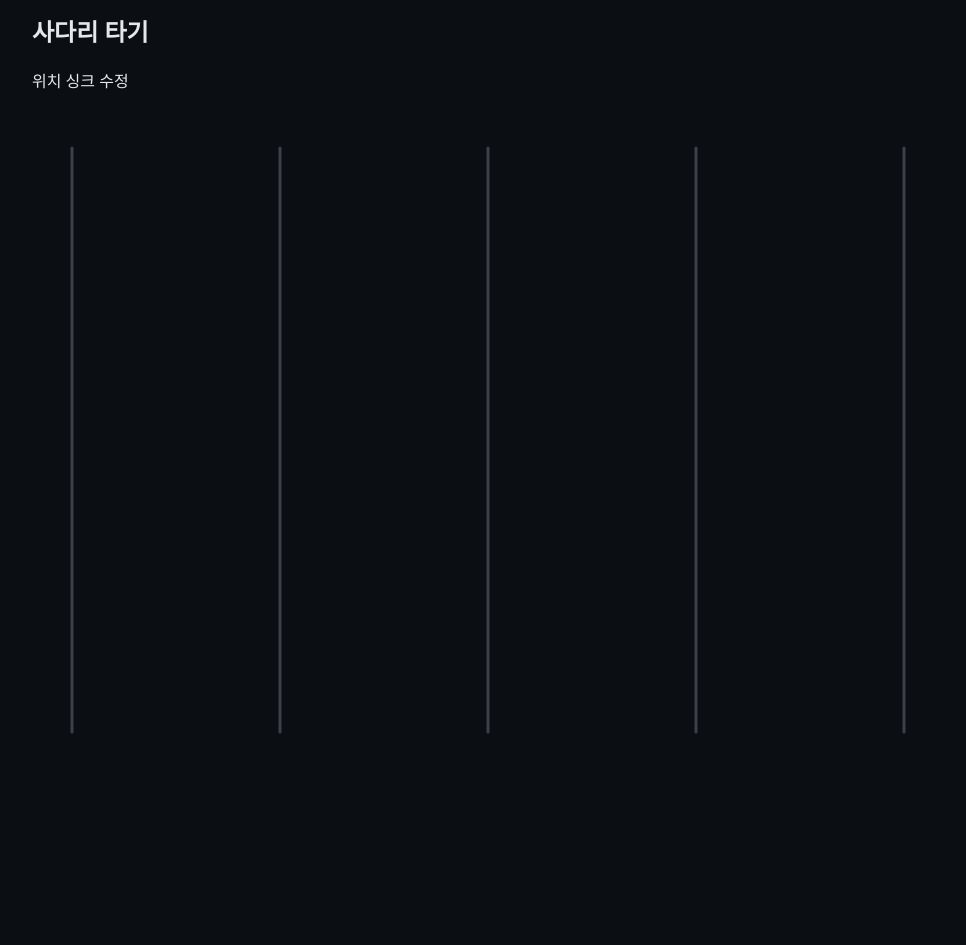
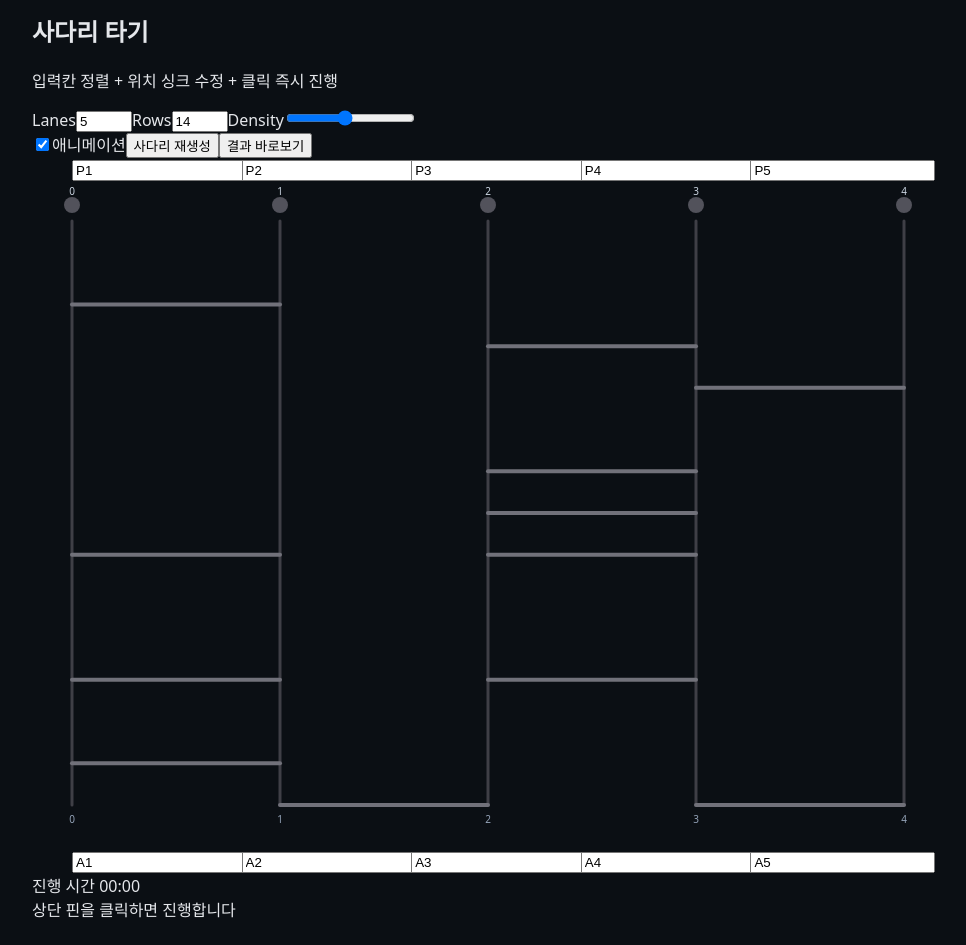
Before and after one commit to rudtn668/webgame-collection, a Next.js app: page /games/ladder in a window 1280 px wide. Shown: the part 120-1065 px from the top of the page, without its empty margins (152-1118 px from the left). Before the commit the page ends 921 px from the top, so only its background shows below. Built offline with nearby package versions, Linux system fonts and the light colour scheme.

Commit message:
Update page.tsx

```diff
--- a/app/games/ladder/page.tsx
+++ b/app/games/ladder/page.tsx
@@ -9,39 +9,32 @@ import { usePathname } from 'next/navigation'
 // =========================
 function TopNav() {
   const pathname = usePathname()
-  const [open, setOpen] = useState(false)
-  useEffect(() => setOpen(false), [pathname])
-
   const navItems = [
     { href: '/', label: 'Home' },
     { href: '/games', label: 'Games' },
     { href: '/games/ladder', label: 'Ladder' },
   ]
-
   return (
     <div className="sticky top-0 z-50 w-full">
-      <div className="pointer-events-none absolute inset-0 bg-gradient-to-b from-black/5 to-transparent" />
-      <nav className="mx-auto max-w-6xl rounded-b-2xl border border-neutral-800/60 bg-neutral-900/70 backdrop-blur supports-[backdrop-filter]:bg-neutral-900/50">
+      <nav className="mx-auto max-w-6xl border-b border-neutral-800 bg-neutral-900/70 backdrop-blur">
         <div className="flex items-center justify-between px-4 py-3">
           <Link href="/" className="group inline-flex items-center gap-2">
             <div className="h-8 w-8 rounded-xl bg-gradient-to-br from-indigo-500 to-fuchsia-500" />
             <span className="text-lg font-semibold tracking-tight text-white">Webgame Collection</span>
           </Link>
-          <div className="hidden items-center gap-1 md:flex">
+          <div className="flex items-center gap-1">
             {navItems.map((item) => {
               const active = pathname === item.href || (item.href !== '/' && pathname?.startsWith(item.href))
               return (
                 <Link
                   key={item.href}
                   href={item.href}
-                  className={`relative rounded-xl px-3 py-2 text-sm font-medium transition-colors ${
+                  className={`relative rounded-xl px-3 py-2 text-sm font-medium ${
                     active ? 'text-white' : 'text-neutral-300 hover:text-white'
                   }`}
                 >
                   {item.label}
-                  {active && (
-                    <span className="absolute inset-x-2 -bottom-1 block h-0.5 rounded-full bg-gradient-to-r from-indigo-500 to-fuchsia-500" />
-                  )}
+                  {active && <span className="absolute inset-x-2 -bottom-1 block h-0.5 rounded-full bg-gradient-to-r from-indigo-500 to-fuchsia-500" />}
                 </Link>
               )
             })}
@@ -65,14 +58,17 @@ function fmtTime(ms: number) {
 }
 
 export default function Page() {
+  // 설정
   const [lanes, setLanes] = useState(5)
   const [rows, setRows] = useState(14)
   const [density, setDensity] = useState(0.28)
   const [rungs, setRungs] = useState<Rung[]>([])
 
+  // 라벨
   const [startLabels, setStartLabels] = useState<string[]>(() => Array.from({ length: lanes }, (_, i) => `P${i + 1}`))
   const [endLabels, setEndLabels] = useState<string[]>(() => Array.from({ length: lanes }, (_, i) => `A${i + 1}`))
 
+  // 진행/표시 상태
   const [animate, setAnimate] = useState(true)
   const [elapsed, setElapsed] = useState(0)
   const [isRunning, setIsRunning] = useState(false)
@@ -80,6 +76,7 @@ export default function Page() {
   const [path, setPath] = useState<Array<[number, number]>>([])
   const [showMapping, setShowMapping] = useState(false)
 
+  // 반응형
   const containerRef = useRef<HTMLDivElement>(null)
   const [width, setWidth] = useState(720)
   const height = Math.max(420, Math.min(880, rows * 36 + 160))
@@ -96,6 +93,7 @@ export default function Page() {
     return () => ro.disconnect()
   }, [])
 
+  // 좌표 (SVG/입력칸 공통)
   const margin = 40
   const colGap = (width - margin * 2) / (lanes - 1)
   const rowGap = (height - margin * 2) / rows
@@ -114,6 +112,7 @@ export default function Page() {
       }
     }
     setRungs(newRungs)
+    // 재생성 시 경로/결과 숨김
     setPath([])
     setStartCol(null)
     setIsRunning(false)
@@ -121,7 +120,29 @@ export default function Page() {
     setShowMapping(false)
   }, [rows, lanes, density])
 
-  // == 로직 ==
+  // lanes 변경 시 라벨 길이 보정
+  useEffect(() => {
+    setStartLabels((prev) => {
+      const next = [...prev]
+      next.length = lanes
+      for (let i = 0; i < lanes; i++) if (!next[i]) next[i] = `P${i + 1}`
+      return next
+    })
+    setEndLabels((prev) => {
+      const next = [...prev]
+      next.length = lanes
+      for (let i = 0; i < lanes; i++) if (!next[i]) next[i] = `A${i + 1}`
+      return next
+    })
+  }, [lanes])
+
+  // 초기/설정 변경 시 재생성
+  useEffect(() => {
+    regenerate()
+    // eslint-disable-next-line react-hooks/exhaustive-deps
+  }, [rows, lanes, density])
+
+  // 유틸
   const hasRung = (row: number, col: number) => rungs.some((r) => r.row === row && r.col === col)
   const follow = (colStart: number) => {
     let col = colStart
@@ -133,7 +154,7 @@ export default function Page() {
   }
   const mapping = useMemo(() => Array.from({ length: lanes }, (_, i) => ({ from: i, to: follow(i) })), [lanes, rows, rungs])
 
-  // == 러너 상태 ==
+  // 러너 상태
   const [tracer, setTracer] = useState<{
     x: number; y: number; col: number; row: number; mode: 'down' | 'horiz'; targetX: number; targetY: number
   } | null>(null)
@@ -148,6 +169,7 @@ export default function Page() {
     setPath([])
 
     if (!animate) {
+      // 즉시 결과 모드
       setIsRunning(false)
       setTracer(null)
       setShowMapping(true)
@@ -163,16 +185,16 @@ export default function Page() {
     prevTimeRef.current = null
   }
 
-  // == 러너 진행 ==
+  // 애니메이션 진행 (deltaSec 기반)
   useEffect(() => {
     if (!isRunning || !tracer) return
-    const speedDown = Math.max(180, rowGap * 4)
-    const speedHoriz = Math.max(220, colGap * 4)
+    const speedDown = Math.max(180, rowGap * 4)     // px/s
+    const speedHoriz = Math.max(220, colGap * 4)    // px/s
 
     const tick = (now: number) => {
       if (!startTimeRef.current) startTimeRef.current = now
       const prev = prevTimeRef.current ?? now
-      const deltaSec = Math.min(0.05, (now - prev) / 1000)
+      const deltaSec = Math.min(0.05, (now - prev) / 1000) // 50ms 캡
       prevTimeRef.current = now
       setElapsed(now - startTimeRef.current)
 
@@ -245,6 +267,7 @@ export default function Page() {
     }
   }, [isRunning, tracer, rows, rowGap, colGap])
 
+  // 전체 결과 보기
   const showAllResults = () => {
     setIsRunning(false)
     setTracer(null)
@@ -252,12 +275,81 @@ export default function Page() {
     setShowMapping(true)
   }
 
+  // 라벨 업데이트
+  const updateStartLabel = (i: number, val: string) =>
+    setStartLabels((prev) => prev.map((v, idx) => (idx === i ? val : v)))
+  const updateEndLabel = (i: number, val: string) =>
+    setEndLabels((prev) => prev.map((v, idx) => (idx === i ? val : v)))
+
   return (
     <main className="min-h-screen bg-neutral-950 text-white">
       <TopNav />
+
       <section className="mx-auto max-w-6xl px-4 py-6">
         <h1 className="mb-2 text-2xl font-bold">사다리 타기</h1>
-        <p className="mb-4 text-neutral-300">위치 싱크 수정</p>
+        <p className="mb-4 text-neutral-300">입력칸 정렬 + 위치 싱크 수정 + 클릭 즉시 진행</p>
+
+        {/* 컨트롤 바 */}
+        <div className="mb-4 flex flex-wrap items-center gap-3">
+          <div className="flex items-center gap-2">
+            <span className="text-sm text-neutral-300">Lanes</span>
+            <input
+              type="number" min={2} max={12} value={lanes}
+              onChange={(e) => setLanes(Math.min(12, Math.max(2, Number(e.target.value) || 2)))}
+              className="w-20 rounded-xl border border-neutral-700 bg-neutral-900 px-3 py-2 text-sm text-white"
+            />
+            <span className="text-sm text-neutral-300">Rows</span>
+            <input
+              type="number" min={6} max={30} value={rows}
+              onChange={(e) => setRows(Math.min(30, Math.max(6, Number(e.target.value) || 6)))}
+              className="w-20 rounded-xl border border-neutral-700 bg-neutral-900 px-3 py-2 text-sm text-white"
+            />
+            <span className="text-sm text-neutral-300">Density</span>
+            <input
+              type="range" min={0.1} max={0.5} step={0.01} value={density}
+              onChange={(e) => setDensity(Number(e.target.value))}
+              className="h-2 w-40 cursor-pointer"
+            />
+          </div>
+
+          <div className="ml-auto flex items-center gap-3">
+            <label className="flex select-none items-center gap-2 text-sm text-neutral-300">
+              <input type="checkbox" checked={animate} onChange={(e) => setAnimate(e.target.checked)} />
+              애니메이션
+            </label>
+            <button
+              onClick={regenerate}
+              className="rounded-xl border border-neutral-700 bg-neutral-900 px-3 py-2 text-sm text-white hover:bg-neutral-800"
+            >
+              사다리 재생성
+            </button>
+            <button
+              onClick={showAllResults}
+              className="rounded-xl bg-gradient-to-r from-indigo-500 to-fuchsia-500 px-4 py-2 text-sm font-semibold text-white"
+            >
+              결과 바로보기
+            </button>
+          </div>
+        </div>
+
+        {/* === 입력칸 정렬: SVG와 같은 width/margin/grid === */}
+        {/* Start 라벨 */}
+        <div className="mx-auto" style={{ width }}>
+          <div style={{ paddingLeft: margin, paddingRight: margin }}>
+            <div className="grid gap-2" style={{ gridTemplateColumns: `repeat(${lanes}, minmax(0, 1fr))` }}>
+              {Array.from({ length: lanes }, (_, i) => (
+                <div key={`s-${i}`} className="flex flex-col items-center">
+                  <input
+                    value={startLabels[i] ?? ''}
+                    onChange={(e) => updateStartLabel(i, e.target.value)}
+                    placeholder={`Start ${i}`}
+                    className="w-full rounded-xl border border-neutral-700 bg-neutral-900 px-3 py-2 text-center text-sm text-white placeholder:text-neutral-500 focus:outline-none focus:ring-2 focus:ring-indigo-500/50"
+                  />
+                </div>
+              ))}
+            </div>
+          </div>
+        </div>
 
         {/* 캔버스 */}
         <div ref={containerRef} className="relative mt-2 overflow-hidden rounded-2xl border border-neutral-800 bg-neutral-950/60 p-2">
@@ -275,7 +367,7 @@ export default function Page() {
                 strokeLinecap="round"
               />
             ))}
-            {/* ✅ 가로줄 (y좌표 +1 row) */}
+            {/* ✅ 가로줄: 시각/논리 싱크를 위해 (row+1) 위치에 그림 */}
             {rungs.map((r, idx) => (
               <line
                 key={`h-${idx}`}
@@ -287,6 +379,20 @@ export default function Page() {
                 strokeWidth={4}
                 strokeLinecap="round"
               />
+            ))}
+            {/* 시작 핀 (클릭 즉시 진행) */}
+            {Array.from({ length: lanes }, (_, i) => (
+              <g key={`pin-${i}`} className="cursor-pointer" onClick={() => beginFrom(i)}>
+                <circle
+                  cx={margin + i * colGap}
+                  cy={margin - 16}
+                  r={8}
+                  fill={startCol === i ? '#a78bfa' : '#52525b'}
+                />
+                <text x={margin + i * colGap} y={margin - 26} textAnchor="middle" fontSize="10" fill="#cbd5e1">
+                  {i}
+                </text>
+              </g>
             ))}
             {/* 진행 경로 */}
             {path.length > 1 && (
@@ -306,8 +412,72 @@ export default function Page() {
                 <circle cx={tracer.x} cy={tracer.y} r={18} fill="rgba(255,255,255,0.15)" />
               </g>
             )}
+            {/* 도착 인덱스 라벨 */}
+            {Array.from({ length: lanes }, (_, i) => (
+              <text
+                key={`end-${i}`}
+                x={margin + i * colGap}
+                y={height - margin + 18}
+                textAnchor="middle"
+                fontSize="10"
+                fill="#94a3b8"
+              >
+                {i}
+              </text>
+            ))}
           </svg>
         </div>
+
+        {/* End 라벨 (동일 정렬) */}
+        <div className="mx-auto mt-2" style={{ width }}>
+          <div style={{ paddingLeft: margin, paddingRight: margin }}>
+            <div className="grid gap-2" style={{ gridTemplateColumns: `repeat(${lanes}, minmax(0, 1fr))` }}>
+              {Array.from({ length: lanes }, (_, i) => (
+                <div key={`e-${i}`} className="flex flex-col items-center">
+                  <input
+                    value={endLabels[i] ?? ''}
+                    onChange={(e) => updateEndLabel(i, e.target.value)}
+                    placeholder={`End ${i}`}
+                    className="w-full rounded-xl border border-neutral-700 bg-neutral-900 px-3 py-2 text-center text-sm text-white placeholder:text-neutral-500 focus:outline-none focus:ring-2 focus:ring-indigo-500/50"
+                  />
+                </div>
+              ))}
+            </div>
+          </div>
+        </div>
+
+        {/* 상태/결과 바 */}
+        <div className="mt-4 flex items-center justify-between">
+          <div className="text-sm text-neutral-300">
+            진행 시간 <span className="ml-2 rounded-full bg-neutral-800 px-2 py-0.5 font-mono">{fmtTime(elapsed)}</span>
+          </div>
+          <div className="text-sm text-neutral-400">
+            {startCol !== null ? (
+              <>
+                선택: <span className="font-mono text-white">{startLabels[startCol] ?? startCol}</span> → 도착:{' '}
+                <span className="font-mono text-white">{endLabels[follow(startCol)] ?? follow(startCol)}</span>
+              </>
+            ) : (
+              <>상단 핀을 클릭하면 진행합니다</>
+            )}
+          </div>
+        </div>
+
+        {/* 전체 결과 */}
+        {showMapping && (
+          <div className="mt-6 overflow-hidden rounded-2xl border border-neutral-800">
+            <div className="bg-neutral-900/60 px-4 py-3 text-sm font-semibold text-white">전체 결과</div>
+            <div className="divide-y divide-neutral-800">
+              {mapping.map((m) => (
+                <div key={m.from} className="grid grid-cols-3 items-center px-4 py-2 text-sm">
+                  <div className="text-neutral-300">{startLabels[m.from] ?? `Start ${m.from}`}</div>
+                  <div className="text-center text-neutral-500">→</div>
+                  <div className="text-right text-neutral-300">{endLabels[m.to] ?? `End ${m.to}`}</div>
+                </div>
+              ))}
+            </div>
+          </div>
+        )}
       </section>
     </main>
   )
```
